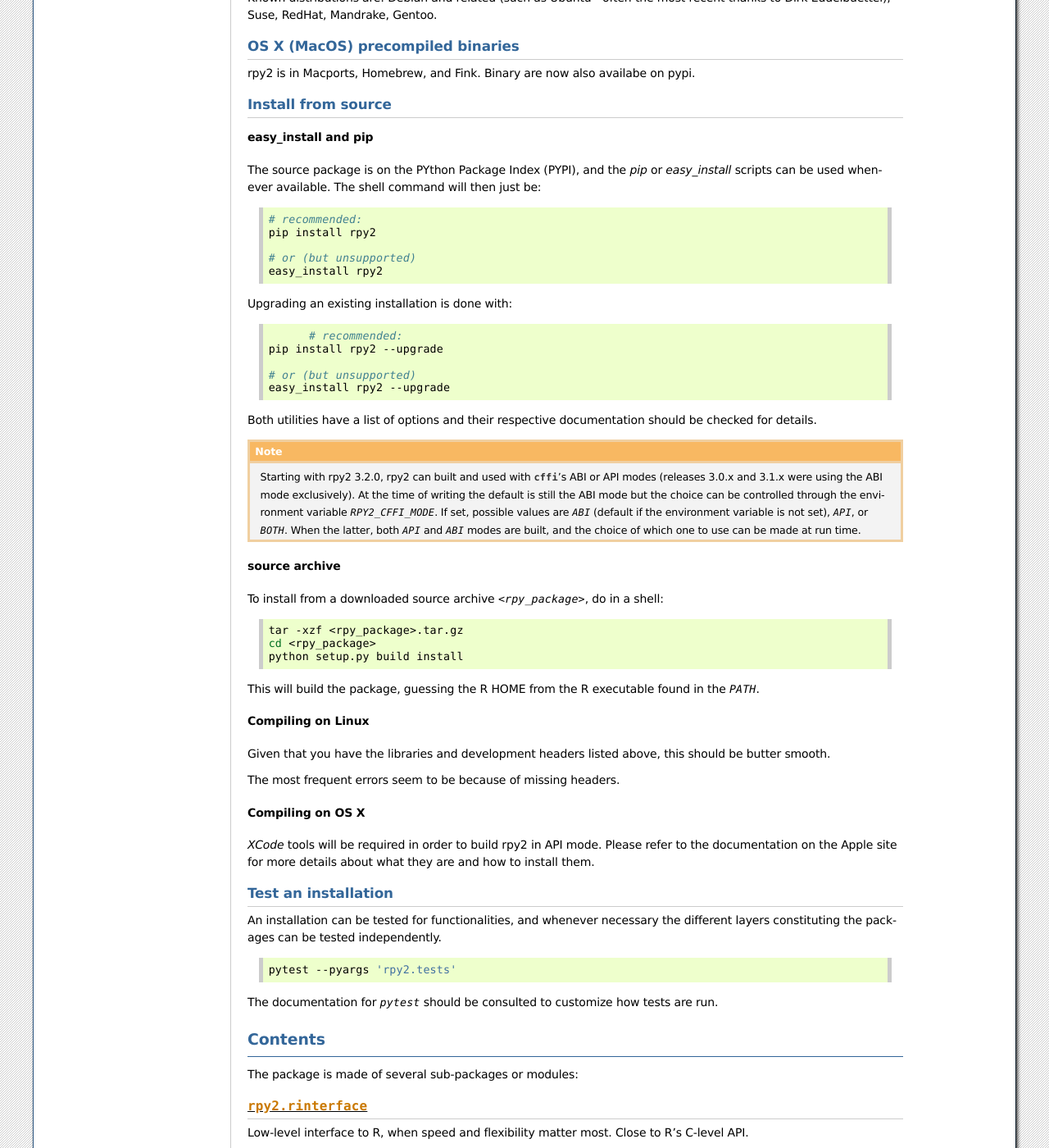
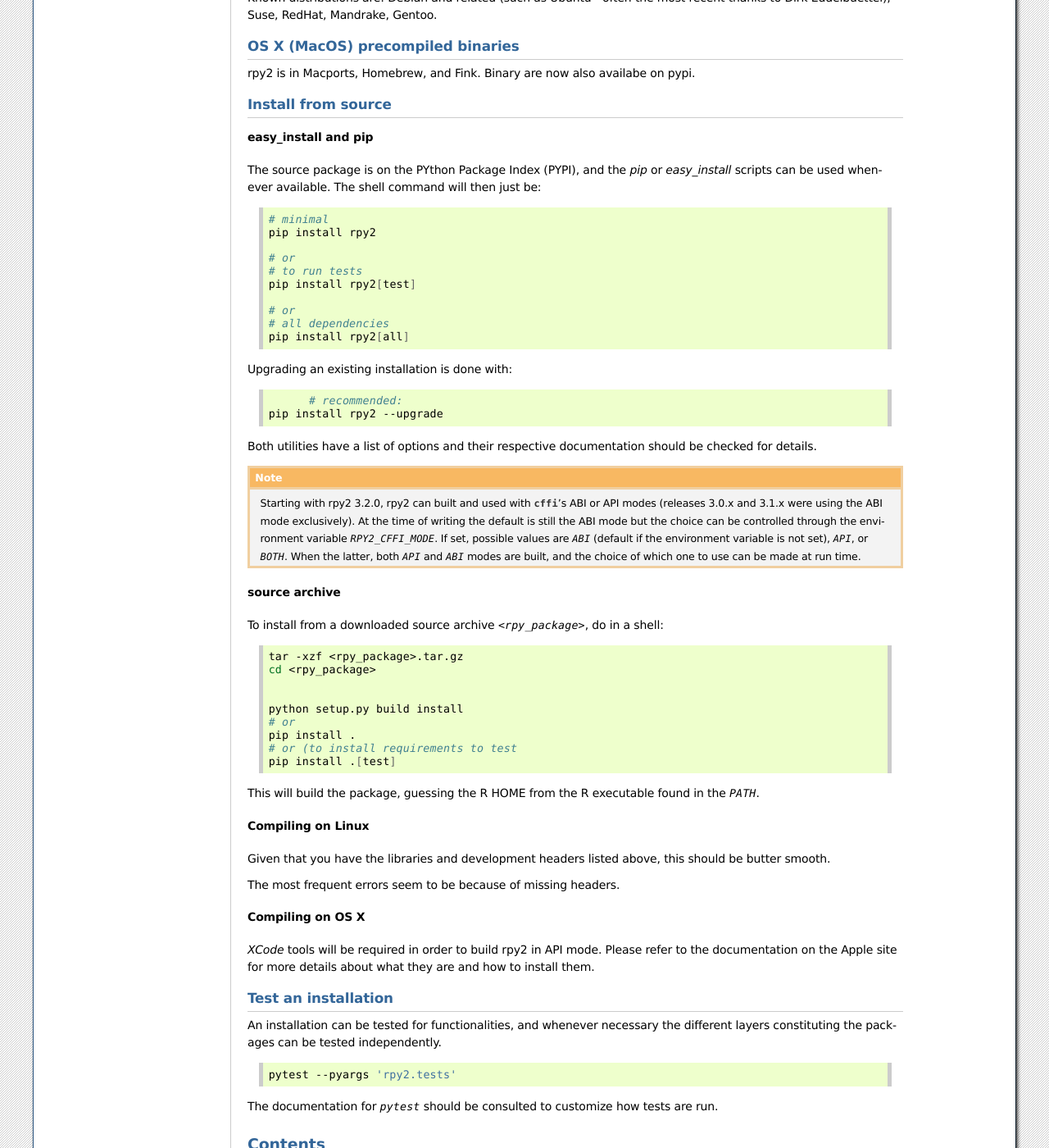
Before and after one commit to rpy2/rpy2, a Sphinx documentation site: the page built from doc/overview.rst, in a window 1280 px wide and 1400 px high, scrolled down 1881 px. Shown: the whole window at 82% size. Built offline with Sphinx 7.4.7, drawn with Linux system fonts in a browser that asks for light colours; pages that are not in the unit, such as notebooks, are missing from menus.

Commit message:
Update the doc.

```diff
--- a/doc/overview.rst
+++ b/doc/overview.rst
@@ -171,11 +171,16 @@ The shell command will then just be:
 
 .. code-block:: bash
 
-   # recommended:
+   # minimal
    pip install rpy2
 
-   # or (but unsupported)
-   easy_install rpy2
+   # or
+   # to run tests
+   pip install rpy2[test]
+
+   # or
+   # all dependencies
+   pip install rpy2[all]
 
 
 Upgrading an existing installation is done with:
@@ -185,8 +190,6 @@ Upgrading an existing installation is done with:
 	 # recommended:
    pip install rpy2 --upgrade
 
-   # or (but unsupported)
-   easy_install rpy2 --upgrade
 
 Both utilities have a list of options and their respective documentation should
 be checked for details.
@@ -212,7 +215,15 @@ To install from a downloaded source archive `<rpy_package>`, do in a shell:
 
   tar -xzf <rpy_package>.tar.gz
   cd <rpy_package>
+
+
   python setup.py build install
+  # or
+  pip install .
+  # or (to install requirements to test
+  pip install .[test]
+
+
 
 This will build the package, guessing the R HOME from
 the R executable found in the `PATH`.
```
Also changed, not shown: README.md (+17 -2 lines), 1 other file.
